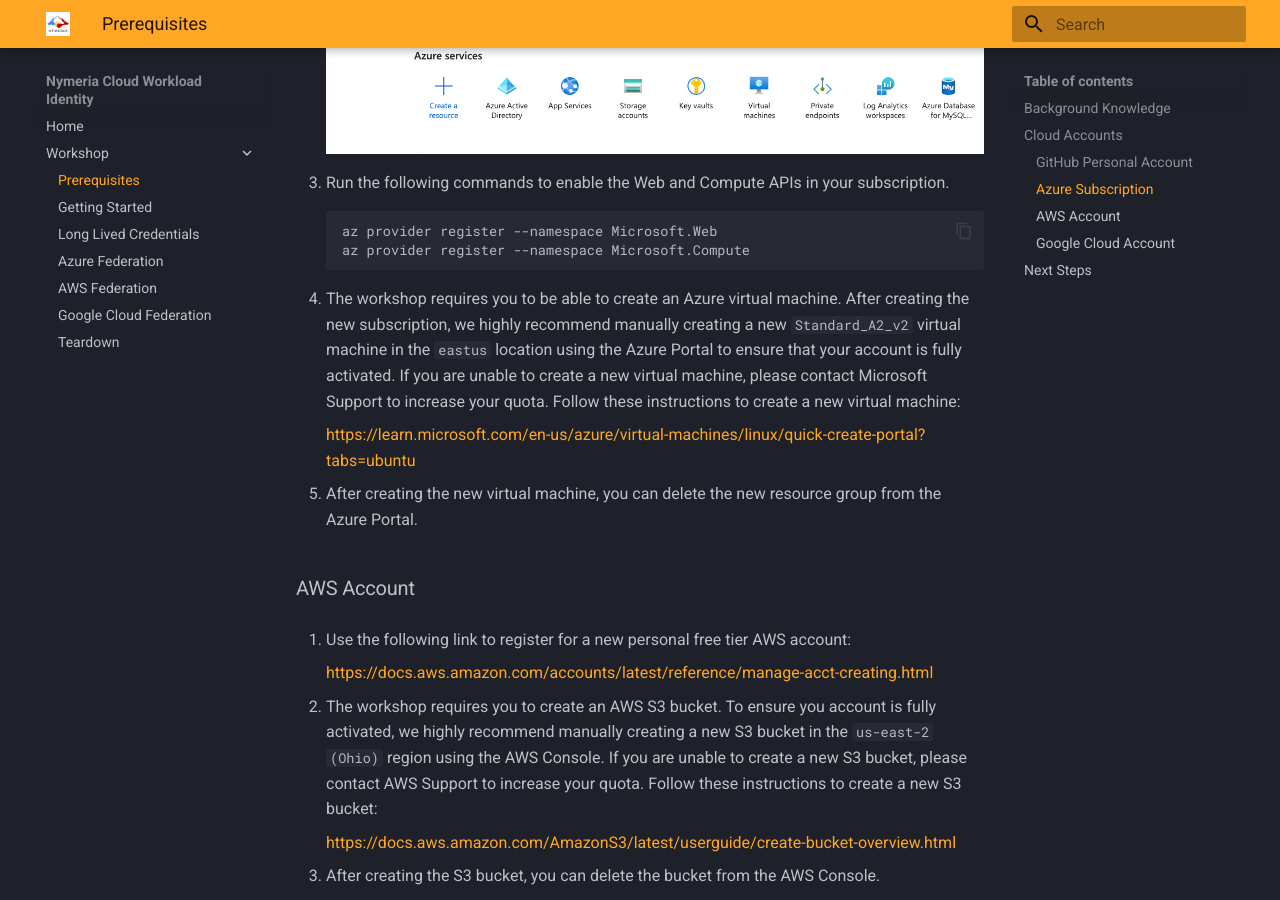
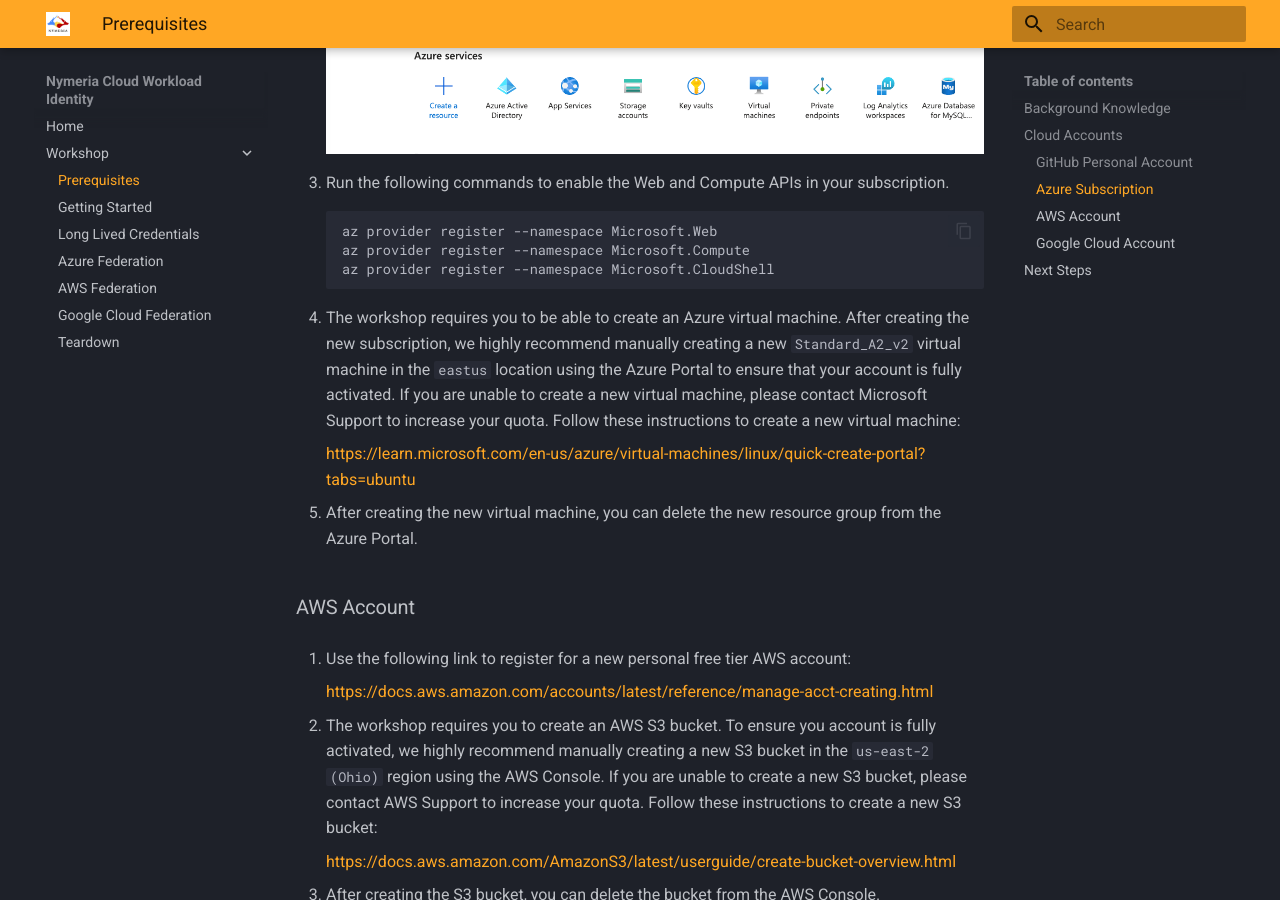
Before and after one commit to pumasecurity/nymeria, an MkDocs documentation site: the page built from docs/docs/prerequisites.md, in a window 1280 px wide and 900 px high, scrolled down 1261 px. Built offline with MkDocs 1.6.1 and Material for MkDocs 9.7.7, drawn with Linux system fonts in a browser that asks for light colours.

Commit message:
feat: added cloudshell registration

````diff
--- a/docs/docs/prerequisites.md
+++ b/docs/docs/prerequisites.md
@@ -41,6 +41,7 @@
     ```bash
     az provider register --namespace Microsoft.Web
     az provider register --namespace Microsoft.Compute
+    az provider register --namespace Microsoft.CloudShell
     ```
 
 1. The workshop requires you to be able to create an Azure virtual machine. After creating the new subscription, we highly recommend manually creating a new `Standard_A2_v2` virtual machine in the `eastus` location using the Azure Portal to ensure that your account is fully activated. If you are unable to create a new virtual machine, please contact Microsoft Support to increase your quota. Follow these instructions to create a new virtual machine:
````
